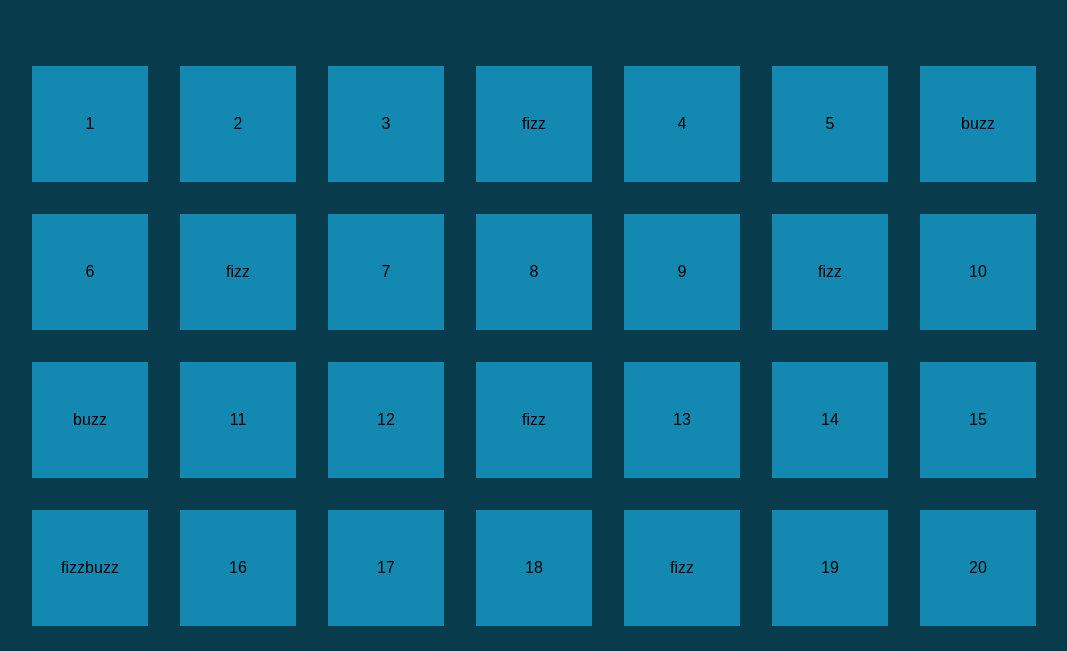
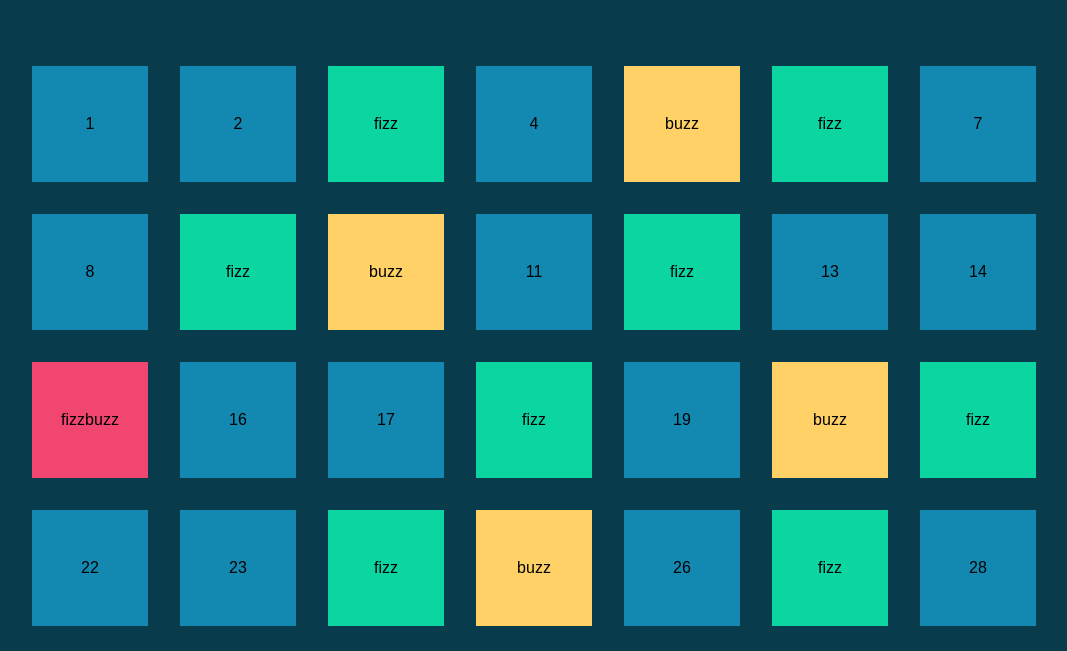
Before and after one commit to luirusso/js-fizzbuzzdom, a plain HTML site: page index.html in a window 1280 px wide. Shown: the part 149-800 px from the top of the page, without its empty margins (106-1173 px from the left). Drawn offline with Linux system fonts and the light colour scheme.

Commit message:
fixed if conditional and added correct style to boxes

```diff
--- a/css/main.css
+++ b/css/main.css
@@ -30,3 +30,15 @@ h1 {
     background-color: #1389B2;
     color: black;
 }
+
+.boxes .box-divisible_3_5 {
+    background-color: #F0466F;
+}
+
+.boxes .box-divisible_3 {
+    background-color: #0BD6A1;
+}
+
+.boxes .box-divisible_5 {
+    background-color: #FFD166;
+}
--- a/js/index.js
+++ b/js/index.js
@@ -12,7 +12,6 @@ Consigli del giorno:
 const boxes = document.querySelector('.boxes');
 
 for (let i = 1; i <= 100; i++) {
-    boxes.innerHTML += `<div class="box box-${i}">${i}</div>`;
 
     //detect values divisble by 3 and 5
     if(i % 3 === 0 && i % 5 === 0) {
@@ -26,4 +25,7 @@ for (let i = 1; i <= 100; i++) {
     else if(i % 5 === 0) {
         boxes.innerHTML += `<div class="box box-divisible_5">buzz</div>`
     }
+    else {
+        boxes.innerHTML += `<div class="box box-${i}">${i}</div>`;
+    }
 }
```
